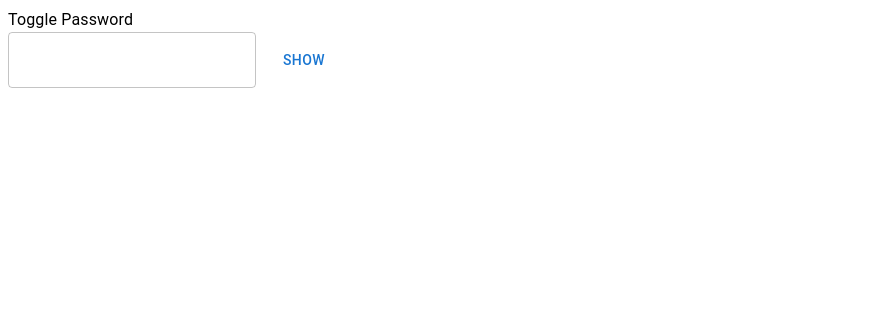
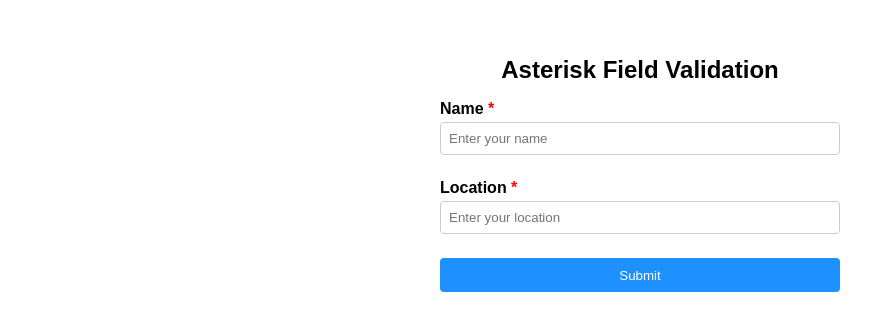
Before and after one commit to sharma-sagar2002/Frontend-Machine-Coding, a React (Vite) app: page / in a window 1280 px wide. Shown: the top 330 px of the page, without its empty margins (0-895 px from the left). Built offline with nearby package versions, Linux system fonts and the light colour scheme.

Commit message:
asterisk validation added

```diff
--- a/src/App.tsx
+++ b/src/App.tsx
@@ -1,5 +1,6 @@
 import "./App.css";
-import TogglePassword from "./Components/TogglePassword";
+import AsteriskFieldValidation from "./Components/AsteriskValidation";
+// import TogglePassword from "./Components/TogglePassword";
 // import ChipsInput from "./Components/Chip";
 // import ColorExplorer from "./Components/ColorExplorer";
 
@@ -8,7 +9,8 @@ function App() {
     <>
       {/* <ChipsInput /> */}
       {/* <ColorExplorer /> */}
-      <TogglePassword />
+      {/* <TogglePassword /> */}
+      <AsteriskFieldValidation />
     </>
   );
 }
--- /dev/null
+++ b/src/Components/AsteriskValidation.tsx
@@ -0,0 +1,75 @@
+import { useState } from "react";
+import "../Components/syles.css";
+import { Typography } from "@mui/material";
+
+function AsteriskFieldValidation() {
+  const [nameVal, setNameVal] = useState("");
+  const [location, setLocation] = useState("");
+  const [e1, setE1] = useState<any>(null);
+  const [e2, setE2] = useState<any>(null);
+
+  const handleSubmit = () => {
+    if (nameVal === "") {
+      setE1("Enter some name");
+    }
+    if (location === "") {
+      setE2("Please enter some location");
+    }
+    if (location !== "" && nameVal !== "") {
+      setNameVal("");
+      setLocation("");
+      alert("Form submitted successfully!!");
+    }
+  };
+  return (
+    <div className="container">
+      <h1 className="title">Asterisk Field Validation</h1>
+      <form
+        className="form"
+        onSubmit={(e) => {
+          e.preventDefault();
+        }}
+      >
+        <div className="input-group">
+          <label htmlFor="name" className="label">
+            Name <span className="asterisk">*</span>
+          </label>
+          <input
+            id="name"
+            className="input"
+            type="text"
+            value={nameVal}
+            onChange={(e: any) => {
+              setNameVal(e.target.value);
+            }}
+            placeholder="Enter your name"
+          />
+          <Typography>{e1}</Typography>
+        </div>
+
+        <div className="input-group">
+          <label htmlFor="location" className="label">
+            Location <span className="asterisk">*</span>
+          </label>
+          <input
+            id="location"
+            value={location}
+            onChange={(e) => {
+              setLocation(e.target.value);
+            }}
+            className="input"
+            type="text"
+            placeholder="Enter your location"
+          />
+          <Typography>{e2}</Typography>
+        </div>
+
+        <button type="submit" className="submit-button" onClick={handleSubmit}>
+          Submit
+        </button>
+      </form>
+    </div>
+  );
+}
+
+export default AsteriskFieldValidation;
--- /dev/null
+++ b/src/Components/syles.css
@@ -0,0 +1,71 @@
+.container {
+  max-width: 400px;
+  margin: auto;
+  padding: 2rem;
+  font-family: Arial, sans-serif;
+}
+
+.title {
+  font-size: 1.5rem;
+  margin-bottom: 1rem;
+  text-align: center;
+}
+
+.form {
+  display: flex;
+  flex-direction: column;
+  gap: 1.5rem;
+}
+
+.input-group {
+  display: flex;
+  flex-direction: column;
+}
+
+.label {
+  font-weight: bold;
+  margin-bottom: 0.25rem;
+}
+
+.asterisk {
+  color: red;
+}
+
+.input {
+  padding: 0.5rem;
+  border: 1px solid #ccc;
+  border-radius: 4px;
+}
+
+.input-error {
+  border-color: red;
+}
+
+.error {
+  color: red;
+  font-size: 0.875rem;
+  margin-top: 0.25rem;
+}
+
+.submit-button {
+  background-color: #1e90ff;
+  color: white;
+  padding: 0.6rem;
+  border: none;
+  border-radius: 4px;
+  cursor: pointer;
+}
+
+.submit-button:hover {
+  background-color: #1c86ee;
+}
+.success-message {
+  background-color: #e6ffed;
+  border: 1px solid #34c759;
+  padding: 1rem;
+  margin-top: 1.5rem;
+  color: #2a7a42;
+  white-space: pre-line;
+  border-radius: 4px;
+  font-weight: 500;
+}
```
